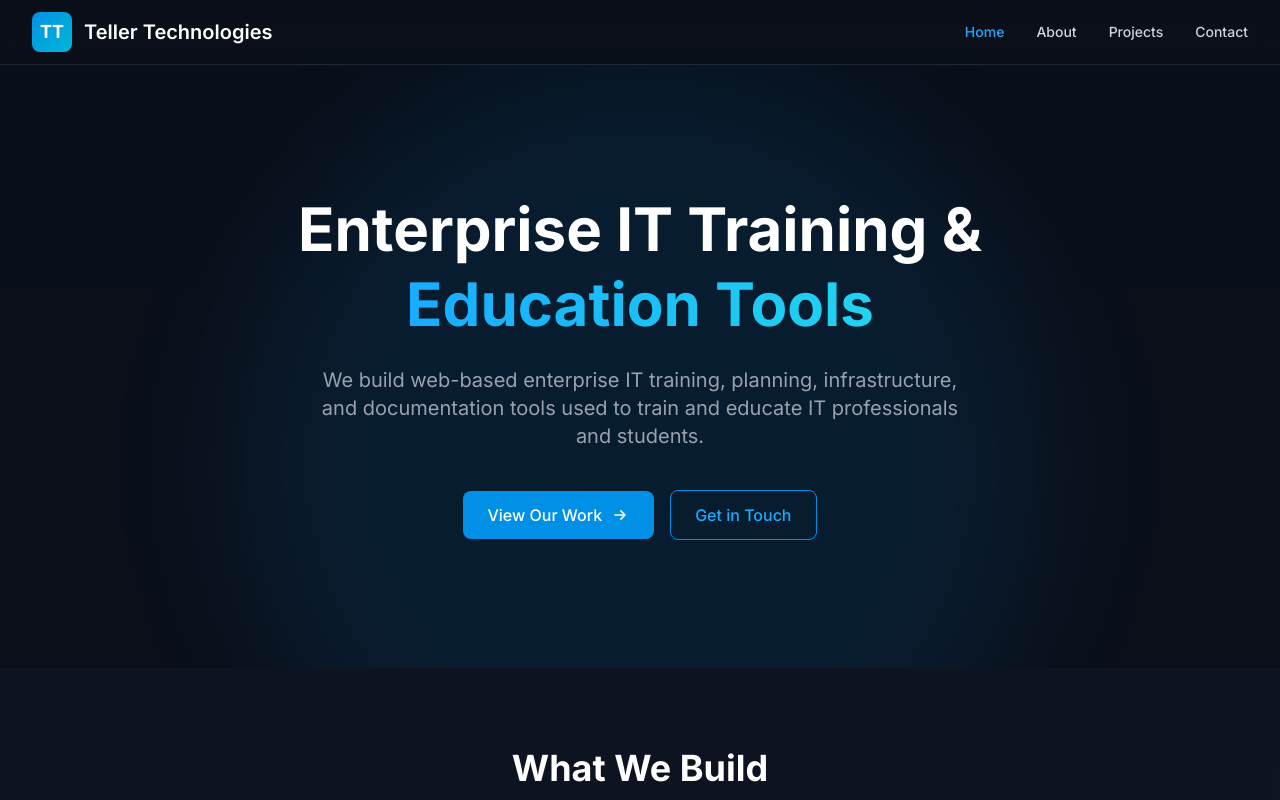
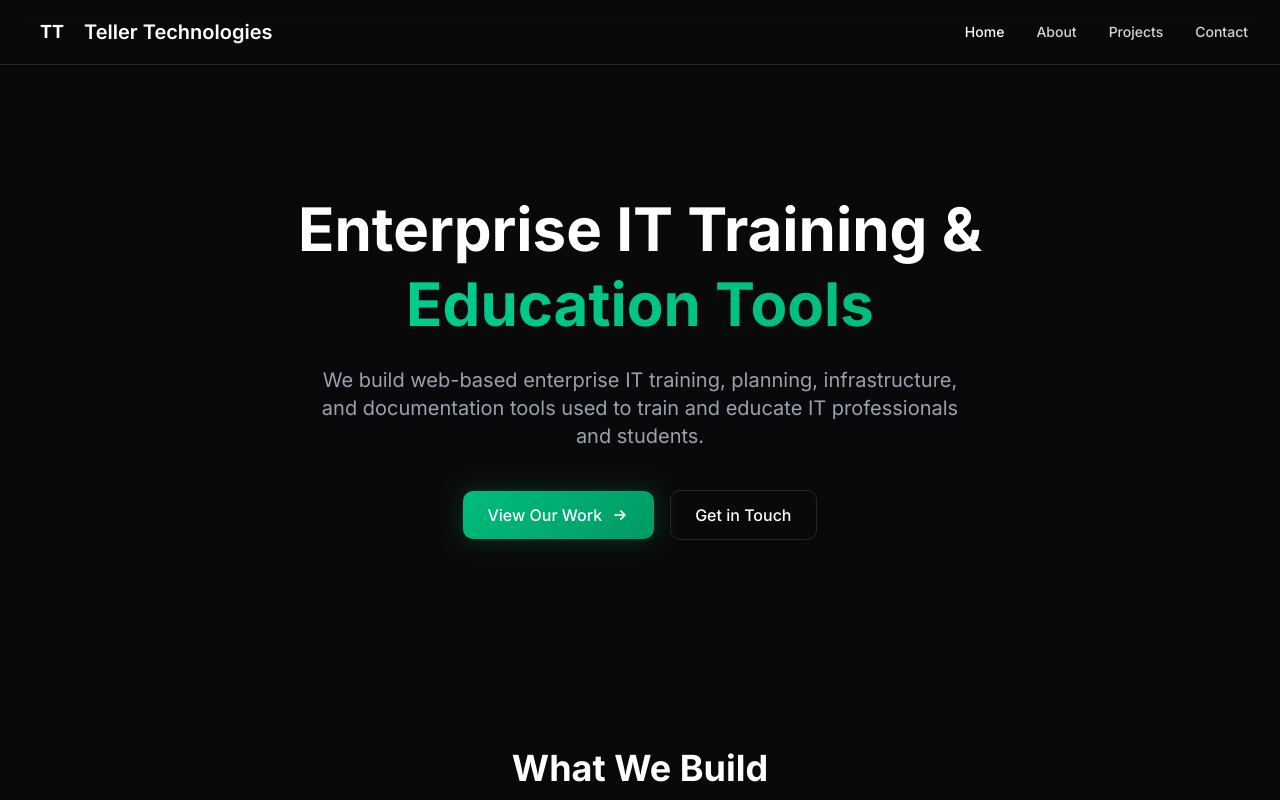
Before and after one commit to jaredt17/website, a SvelteKit app: page / in a window 1280 px wide. Shown: the top 800 px of the page. Built offline with nearby package versions, Linux system fonts and the light colour scheme.

Commit message:
feat: replace theme with shadcn-svelte OKLCH tokens

```diff
--- a/src/app.css
+++ b/src/app.css
@@ -1,57 +1,122 @@
 @import 'tailwindcss';
 
-/* Teller Technologies Brand Colors */
-@theme {
-	/* Primary - Deep tech blue with cyan accent */
-	--color-primary-50: #e6f7ff;
-	--color-primary-100: #b3e4ff;
-	--color-primary-200: #80d1ff;
-	--color-primary-300: #4dbeff;
-	--color-primary-400: #1aabff;
-	--color-primary-500: #0091e6;
-	--color-primary-600: #0071b3;
-	--color-primary-700: #005180;
-	--color-primary-800: #00314d;
-	--color-primary-900: #00111a;
+@import 'tw-animate-css';
 
-	/* Accent - Cyan/Teal for highlights */
-	--color-accent-400: #22d3ee;
-	--color-accent-500: #06b6d4;
-	--color-accent-600: #0891b2;
+@custom-variant dark (&:where(.dark, .dark *));
 
-	/* Background tones */
-	--color-surface-900: #0a0f1a;
-	--color-surface-800: #111827;
-	--color-surface-700: #1f2937;
-	--color-surface-600: #374151;
-
-	/* Fonts */
-	--font-sans: 'Inter', system-ui, -apple-system, sans-serif;
-	--font-mono: 'JetBrains Mono', 'Fira Code', monospace;
+.dark {
+  --background: oklch(0.14 0.004 285);
+  --foreground: oklch(0.985 0 0);
+  --card: oklch(0.19 0.004 285);
+  --card-foreground: oklch(0.985 0 0);
+  --popover: oklch(0.22 0.004 285);
+  --popover-foreground: oklch(0.985 0 0);
+  --primary: oklch(0.92 0.004 285);
+  --primary-foreground: oklch(0.19 0.004 285);
+  --secondary: oklch(0.27 0.005 285);
+  --secondary-foreground: oklch(0.985 0 0);
+  --muted: oklch(0.27 0.005 285);
+  --muted-foreground: oklch(0.65 0.01 285);
+  --accent: oklch(0.27 0.005 285);
+  --accent-foreground: oklch(0.985 0 0);
+  --destructive: oklch(0.704 0.191 22.216);
+  --border: oklch(1 0 0 / 12%);
+  --input: oklch(1 0 0 / 15%);
+  --ring: oklch(0.55 0.01 285);
+  --radius: 0.625rem;
+  --accent-brand: oklch(0.696 0.17 162.48);
 }
 
-/* Base styles */
-html {
-	scroll-behavior: smooth;
+@theme inline {
+  --radius-sm: calc(var(--radius) - 4px);
+  --radius-md: calc(var(--radius) - 2px);
+  --radius-lg: var(--radius);
+  --radius-xl: calc(var(--radius) + 4px);
+  --color-background: var(--background);
+  --color-foreground: var(--foreground);
+  --color-card: var(--card);
+  --color-card-foreground: var(--card-foreground);
+  --color-popover: var(--popover);
+  --color-popover-foreground: var(--popover-foreground);
+  --color-primary: var(--primary);
+  --color-primary-foreground: var(--primary-foreground);
+  --color-secondary: var(--secondary);
+  --color-secondary-foreground: var(--secondary-foreground);
+  --color-muted: var(--muted);
+  --color-muted-foreground: var(--muted-foreground);
+  --color-accent: var(--accent);
+  --color-accent-foreground: var(--accent-foreground);
+  --color-destructive: var(--destructive);
+  --color-border: var(--border);
+  --color-input: var(--input);
+  --color-ring: var(--ring);
+  --color-accent-brand: var(--accent-brand);
+  --font-sans: 'Inter', system-ui, -apple-system, sans-serif;
+  --font-mono: 'JetBrains Mono', 'Fira Code', monospace;
 }
 
-body {
-	@apply bg-surface-900 text-gray-100 font-sans antialiased;
+@layer base {
+  * {
+    @apply border-border;
+  }
+  body {
+    @apply bg-background text-foreground font-sans antialiased;
+  }
 }
 
-/* Custom utilities */
+html {
+  scroll-behavior: smooth;
+}
+
+/* Utility classes */
 .gradient-text {
-	@apply bg-gradient-to-r from-primary-400 to-accent-400 bg-clip-text text-transparent;
+  background: linear-gradient(135deg, oklch(0.75 0.17 162.48), oklch(0.696 0.17 162.48));
+  -webkit-background-clip: text;
+  -webkit-text-fill-color: transparent;
+  background-clip: text;
 }
 
 .card {
-	@apply bg-surface-800 border border-surface-600 rounded-lg;
+  @apply bg-card border border-border rounded-lg;
 }
 
 .btn-primary {
-	@apply bg-primary-500 hover:bg-primary-600 text-white font-medium px-6 py-3 rounded-lg transition-colors;
+  background: linear-gradient(135deg, oklch(0.696 0.17 162.48), oklch(0.6 0.15 162.48));
+  color: white;
+  font-weight: 500;
+  padding: 12px 24px;
+  border-radius: 10px;
+  transition: all 0.3s ease;
+  box-shadow: 0 0 20px oklch(0.696 0.17 162.48 / 25%);
+}
+
+.btn-primary:hover {
+  transform: translateY(-1px);
+  box-shadow: 0 0 30px oklch(0.696 0.17 162.48 / 40%);
 }
 
 .btn-secondary {
-	@apply border border-primary-500 text-primary-400 hover:bg-primary-500/10 font-medium px-6 py-3 rounded-lg transition-colors;
+  @apply border border-border text-foreground hover:bg-secondary font-medium px-6 py-3 rounded-lg transition-colors;
 }
+
+.glass-card {
+  background: oklch(0.19 0.004 285 / 70%);
+  backdrop-filter: blur(20px);
+  border: 1px solid oklch(1 0 0 / 8%);
+  border-radius: 16px;
+  box-shadow:
+    0 0 40px oklch(0.696 0.17 162.48 / 6%),
+    0 25px 50px oklch(0 0 0 / 30%);
+}
+
+.glass-card:hover {
+  border-color: oklch(1 0 0 / 15%);
+  box-shadow:
+    0 0 60px oklch(0.696 0.17 162.48 / 10%),
+    0 25px 50px oklch(0 0 0 / 40%);
+}
+
+.glow-divider {
+  height: 1px;
+  background: linear-gradient(90deg, transparent, oklch(0.696 0.17 162.48 / 30%), transparent);
+}
```
